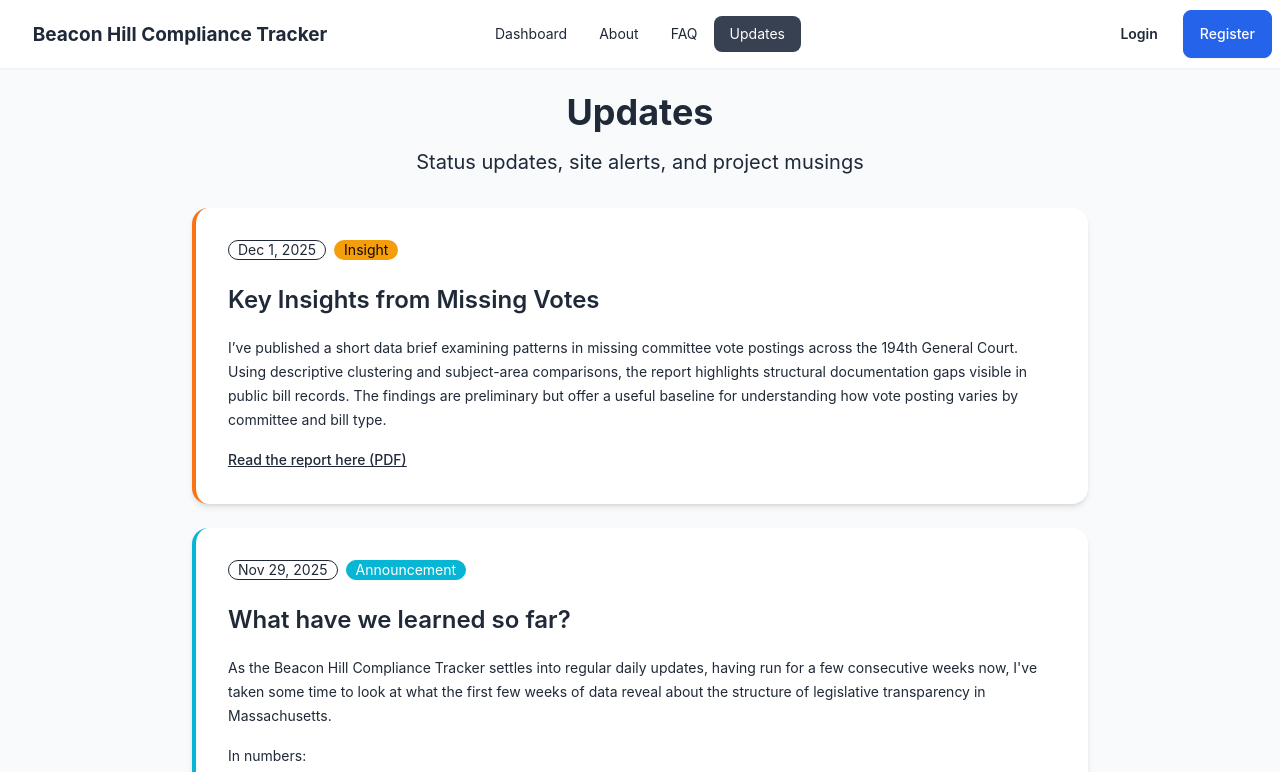
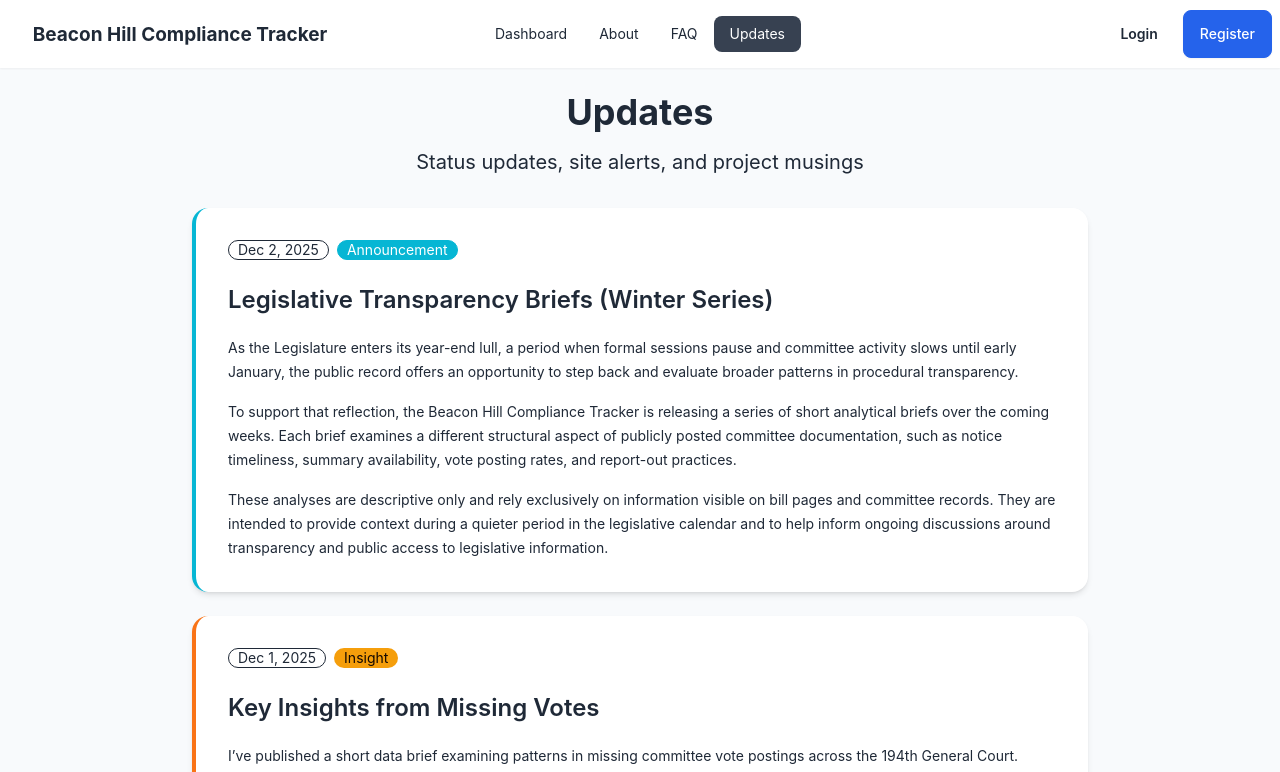
Before and after one commit to arbowl/beacon-hill-tracker, a React (Vite) app in the folder frontend/: page /updates in a window 1280 px wide. Shown: the top 772 px of the page. Built offline with nearby package versions, Linux system fonts and the light colour scheme.

Commit message:
Add announcement about Winter Series

```diff
--- a/frontend/src/data/updates.ts
+++ b/frontend/src/data/updates.ts
@@ -80,4 +80,15 @@ As always, anyone with insight into legislative record-keeping or experience wit
 [Read the report here (PDF)](/documents/missing_votes.pdf)`,
     type: 'insight',
   },
+  {
+    id: 6,
+    date: '2025-12-02',
+    title: 'Legislative Transparency Briefs (Winter Series)',
+    content: `As the Legislature enters its year-end lull, a period when formal sessions pause and committee activity slows until early January, the public record offers an opportunity to step back and evaluate broader patterns in procedural transparency.
+
+To support that reflection, the Beacon Hill Compliance Tracker is releasing a series of short analytical briefs over the coming weeks. Each brief examines a different structural aspect of publicly posted committee documentation, such as notice timeliness, summary availability, vote posting rates, and report-out practices.
+
+These analyses are descriptive only and rely exclusively on information visible on bill pages and committee records. They are intended to provide context during a quieter period in the legislative calendar and to help inform ongoing discussions around transparency and public access to legislative information.`,
+    type: 'announcement',
+  },
 ]
```
